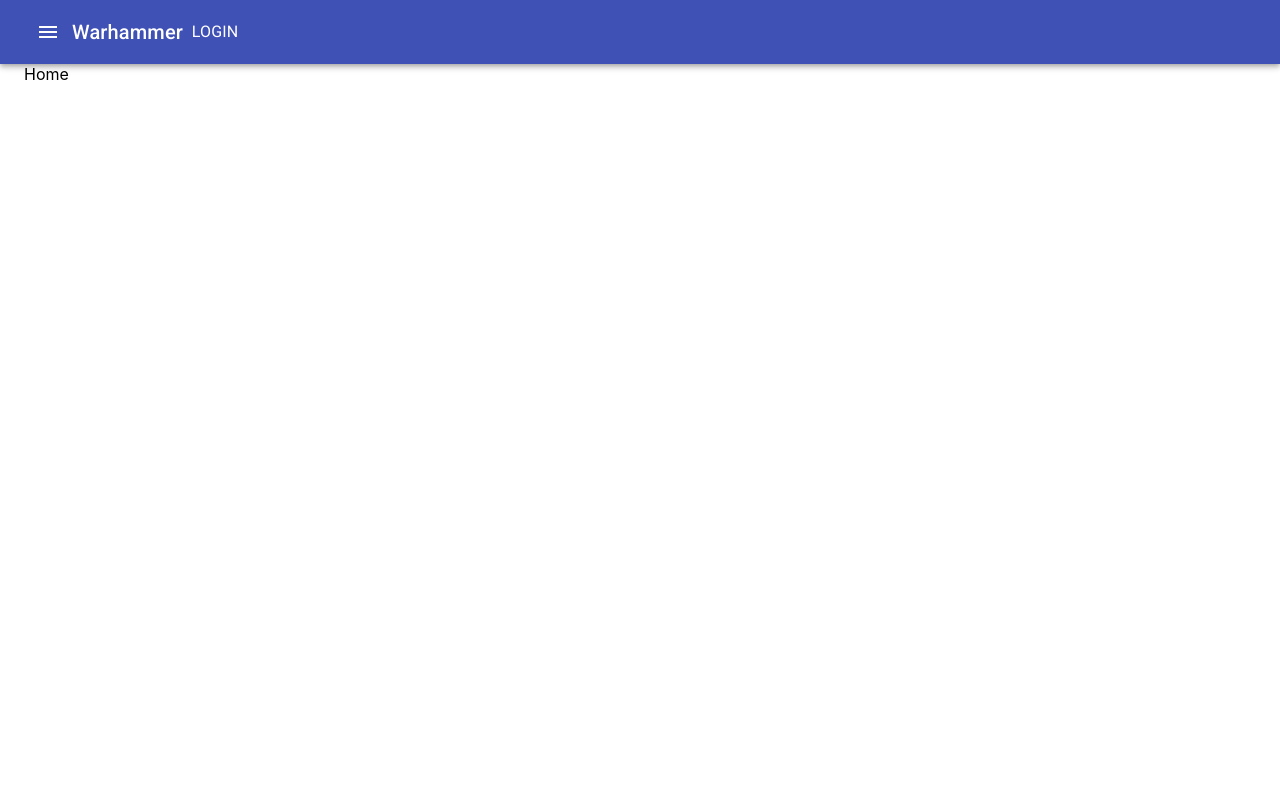
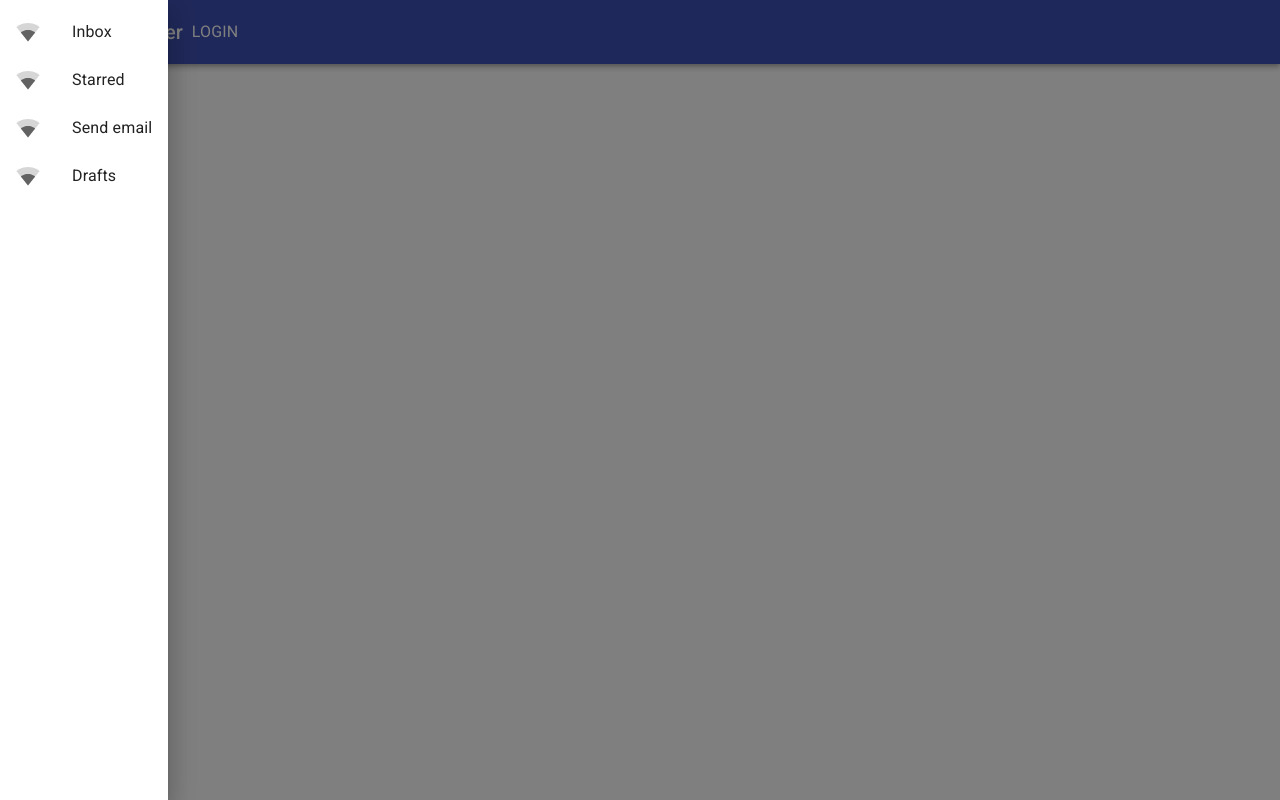
Before and after one commit to matek997/warhammer, a React (Create React App) app: page / in a window 1280 px wide. Both pictures are taken after a click on the button "menu". Built offline with nearby package versions, Linux system fonts and the light colour scheme.

Commit message:
menu placeholder

```diff
--- a/src/components/TopBar.tsx
+++ b/src/components/TopBar.tsx
@@ -1,14 +1,30 @@
-import { AppBar, Button, IconButton, Toolbar, Typography } from "@material-ui/core"
+import { AppBar, Button, Drawer, IconButton, Toolbar, Typography } from "@material-ui/core"
 import React from "react"
 import MenuIcon from '@material-ui/icons/Menu';
+import SignalWifi2Bar from '@material-ui/icons/SignalWifi2Bar'
+import { useState } from "react";
+import ListItem from '@material-ui/core/ListItem';
+import List from '@material-ui/core/List';
+import ListItemIcon from '@material-ui/core/ListItemIcon';
+import ListItemText from '@material-ui/core/ListItemText';
 
 export const TopBar = ()=>{
-
+  const [open,setOpen] = useState(false);
 	return       <AppBar position='sticky' >
   <Toolbar>
-    <IconButton   color="inherit" aria-label="menu">
+    <IconButton onClick={()=>{setOpen(true);}}   color="inherit" aria-label="menu">
       <MenuIcon />
     </IconButton>
+    <Drawer anchor='left' open={open} onClose={()=>setOpen(false)}>
+        <List>
+            {['Inbox', 'Starred', 'Send email', 'Drafts'].map((text, index) => (
+              <ListItem button key={text}>
+                <ListItemIcon><SignalWifi2Bar /></ListItemIcon>
+                <ListItemText primary={text} />
+              </ListItem>
+            ))}
+          </List>
+    </Drawer>
     <Typography variant="h6">
       Warhammer
     </Typography>
```
